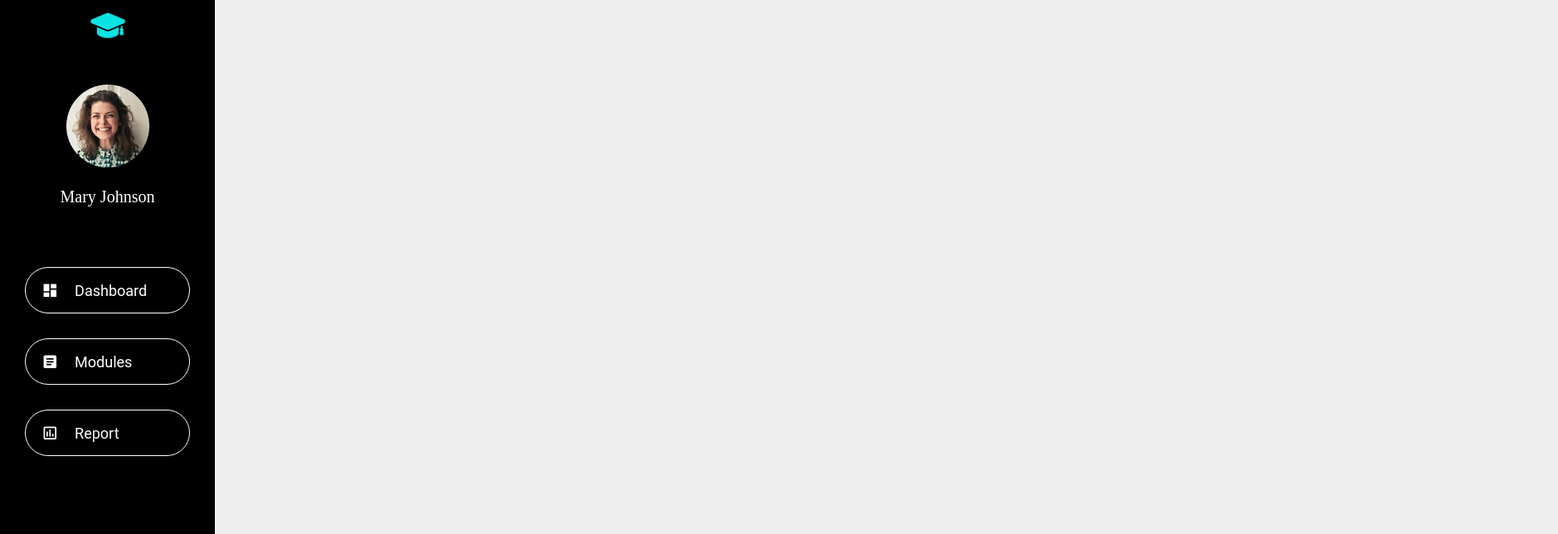
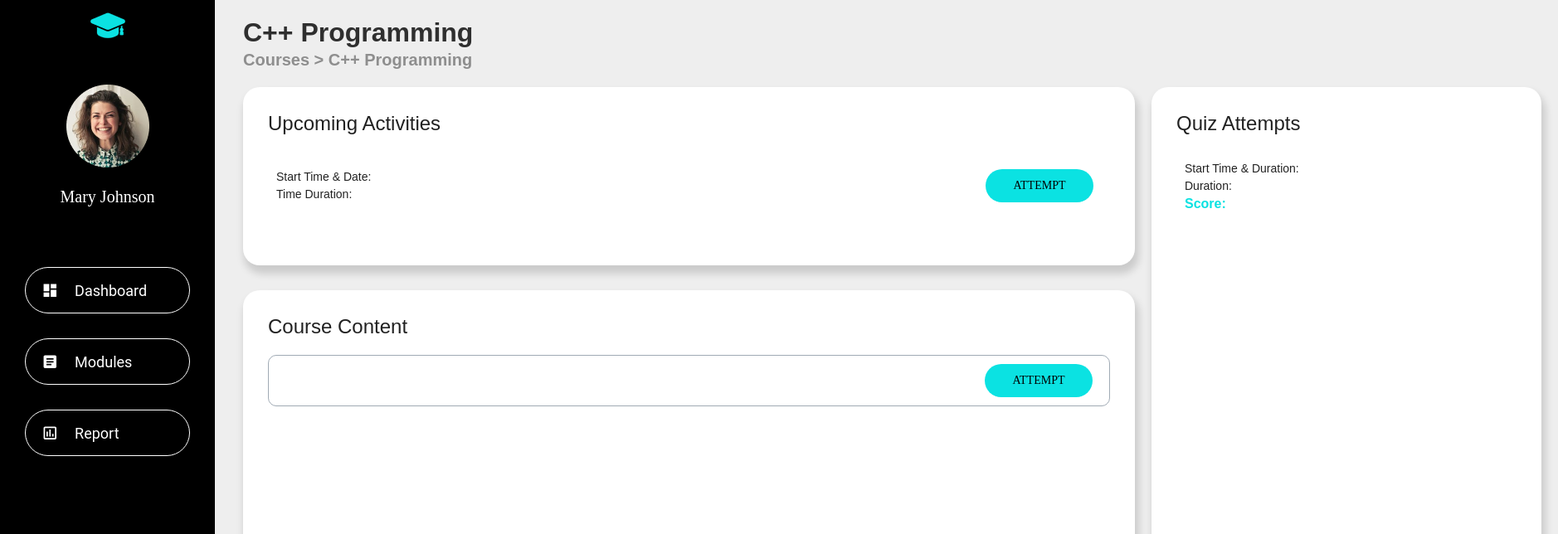
Before and after one commit to Enara123/LearningManagement, a React (Create React App) app in the folder frontend/: page /student/course-info in a window 1280 px wide. Shown: the top 644 px of the page at 83% size, 1878 px wide, since content can reach past the window. Built offline with nearby package versions, Linux system fonts and the light colour scheme.

Commit message:
New changes

```diff
--- a/frontend/src/App.js
+++ b/frontend/src/App.js
@@ -12,6 +12,9 @@ import ModuleInfo from "./scenes/modules/moduleInfo";
 import ModuleMenu from "./scenes/modules/moduleMenu";
 import CreateModule from "./scenes/modules/createModule";
 import CreateAssessment from "./scenes/modules/CreateAssessment";
+import Courses from "./scenes/student/Courses";
+import CourseInfo from "./scenes/student/CourseInfo";
+import AttemptQuiz from "./scenes/student/AttemptQuiz";
 
 function App() {
   const location = useLocation();
@@ -46,14 +49,17 @@ function App() {
         },
         h4: {
           fontFamily: ["Montserrat", "sans-serif"].join(","),
+          fontWeight: "bold",
           fontSize: 20,
         },
         h5: {
           fontFamily: ["Montserrat", "sans-serif"].join(","),
+          fontWeight: "bold",
           fontSize: 16,
         },
         h6: {
           fontFamily: ["Montserrat", "sans-serif"].join(","),
+          fontWeight: "bold",
           fontSize: 14,
         },
         body1: {
@@ -118,6 +124,30 @@ function App() {
               </main>
             }
           />
+          <Route
+            path="/student/courses"
+            element={
+              <main className="content">
+                <Courses />
+              </main>
+            }
+          />
+          <Route
+            path="/student/course-info"
+            element={
+              <main className="content">
+                <CourseInfo />
+              </main>
+            }
+          />
+          <Route
+            path="/student/courses/attempt-quiz"
+            element={
+              <main className="content">
+                <AttemptQuiz />
+              </main>
+            }
+          />
         </Routes>
       </div>
     </ThemeProvider>
--- /dev/null
+++ b/frontend/src/components/QuestionCard.js
@@ -0,0 +1,54 @@
+import { React } from "react";
+import { Box, Typography, Radio } from "@mui/material";
+import PaperBg from "./PaperBg";
+import { useState } from "react";
+
+// const AnswerProp = ({ answer }) => {
+//   const [selectedValue, setSelectedValue] = useState("a");
+
+//   const handleChange = (event) => {
+//     setSelectedValue(event.target.value);
+//   };
+//   return (
+//     <Box
+//       display="flex"
+//       alignItems="center"
+//       sx={{
+//         border: "1px solid #A0AAB4",
+//         borderRadius: "10px",
+//         padding: "10px",
+//         marginTop: "20px",
+//       }}
+//     >
+//       <Box>
+//         <Radio
+//           checked={selectedValue === "a"}
+//           onChange={handleChange}
+//           value="a"
+//           name="radio-buttons"
+//           inputProps={{ "aria-label": "A" }}
+//         />
+//       </Box>
+//       <Typography>{answer}</Typography>
+//     </Box>
+//   );
+// };
+
+const QuestionCard = ({ question }) => {
+  return (
+    <Box>
+      <PaperBg customWidth={1020} customHeight={466}>
+        <Box sx={{ padding: "30px" }}>
+          <Typography variant="h4">Question Number</Typography>
+          <Typography variant="body1" mt="10px">
+            Which of the following is the correct syntax of including a user
+            defined header files in C++?
+          </Typography>
+          <AnswerProp />
+        </Box>
+      </PaperBg>
+    </Box>
+  );
+};
+
+export default QuestionCard;
--- /dev/null
+++ b/frontend/src/components/QuizField.js
@@ -0,0 +1,23 @@
+import { Box, Typography } from "@mui/material";
+
+const QuizField = ({ title, time, duration, score, assessmentId }) => {
+  return (
+    <Box
+      sx={{
+        padding: "10px",
+        marginTop: "20px",
+      }}
+    >
+      <Typography variant="h5" fontWeight="bold">
+        {title}
+      </Typography>
+      <Typography variant="body1">Start Time & Duration: {time}</Typography>
+      <Typography variant="body1">Duration: {duration}</Typography>
+      <Typography variant="h5" color="#0be2e2">
+        Score: {score}
+      </Typography>
+    </Box>
+  );
+};
+
+export default QuizField;
--- /dev/null
+++ b/frontend/src/components/StuAssessField.js
@@ -0,0 +1,37 @@
+import { Box, Typography } from "@mui/material";
+import LMSButton from "./LMSButton";
+
+const AssessmentField = ({ title, questions, duration, assessmentId }) => {
+  return (
+    <Box
+      sx={{
+        border: "1px solid #A0AAB4",
+        borderRadius: "10px",
+        padding: "10px",
+        marginTop: "20px",
+      }}
+    >
+      <Typography variant="h4" fontWeight="bold">
+        {title}
+      </Typography>
+      <Box display="flex" justifyContent="space-between" alignItems="center">
+        <Box display="flex">
+          <Typography sx={{ mr: "20px" }}>{questions}</Typography>
+          <Typography>{duration}</Typography>
+        </Box>
+        <Box>
+          <LMSButton
+            sx={{ mt: "0", mb: "0", mr: "10px" }}
+            customWidth="130px"
+            customHeight="40px"
+            customFontSize="14px"
+          >
+            Attempt
+          </LMSButton>
+        </Box>
+      </Box>
+    </Box>
+  );
+};
+
+export default AssessmentField;
--- /dev/null
+++ b/frontend/src/components/UpcomingAct.js
@@ -0,0 +1,35 @@
+import { Box, Typography } from "@mui/material";
+import LMSButton from "./LMSButton";
+
+const UpcomingAct = ({ title, time, duration, assessmentId }) => {
+  return (
+    <Box
+      sx={{
+        padding: "10px",
+        marginTop: "20px",
+      }}
+    >
+      <Typography variant="h4" fontWeight="bold" marginBottom="10px">
+        {title}
+      </Typography>
+      <Box display="flex" justifyContent="space-between" alignItems="center">
+        <Box>
+          <Typography sx={{ mr: "20px" }}>Start Time & Date: {time}</Typography>
+          <Typography>Time Duration: {duration}</Typography>
+        </Box>
+        <Box>
+          <LMSButton
+            sx={{ mt: "0", mb: "0", mr: "10px" }}
+            customWidth="130px"
+            customHeight="40px"
+            customFontSize="14px"
+          >
+            Attempt
+          </LMSButton>
+        </Box>
+      </Box>
+    </Box>
+  );
+};
+
+export default UpcomingAct;
--- /dev/null
+++ b/frontend/src/scenes/student/AttemptQuiz.js
@@ -0,0 +1,64 @@
+import { Box, Typography } from "@mui/material";
+import Header from "../../components/Header";
+import PaperBg from "../../components/PaperBg";
+import QuestionCard from "../../components/QuestionCard";
+
+const QuestionPreview = ({ number }) => {
+  return (
+    <Box
+      sx={{
+        width: "35px",
+        height: "46px",
+        backgroundColor: "#D9D9D9",
+        margin: "10px",
+      }}
+    >
+      <Typography variant="h6" textAlign="center">
+        {number}
+      </Typography>
+      <Box sx={{ width: "35px", height: "23px", backgroundColor: "#505050" }} />
+    </Box>
+  );
+};
+
+const AttemptQuiz = () => {
+  return (
+    <Box mt="20px">
+      <Box display="flex" justifyContent="space-between" alignItems="center">
+        <Header title="Attempt Quiz" subtitle="Courses > C++ Programming" />
+      </Box>
+      <Box display="flex">
+        {/* Question Card */}
+        <Box>
+          <QuestionCard />
+        </Box>
+
+        {/* Quiz Navigation */}
+        <Box sx={{ ml: "50px" }}>
+          <PaperBg customWidth={442} customHeight={300}>
+            <Box sx={{ padding: "20px 30px" }}>
+              <Typography variant="h4">Quiz Navigation</Typography>
+            </Box>
+            <Box display="flex" flexWrap="wrap" sx={{ ml: "20px", mr: "20px" }}>
+              <QuestionPreview number="1" />
+              <QuestionPreview number="2" />
+              <QuestionPreview number="3" />
+              <QuestionPreview number="4" />
+              <QuestionPreview number="5" />
+              <QuestionPreview number="6" />
+              <QuestionPreview number="7" />
+              <QuestionPreview number="8" />
+              <QuestionPreview number="9" />
+              <QuestionPreview number="10" />
+            </Box>
+            <Typography variant="h5" color="#FF0000" m="20px 30px">
+              Time: 00:00:00
+            </Typography>
+          </PaperBg>
+        </Box>
+      </Box>
+    </Box>
+  );
+};
+
+export default AttemptQuiz;
--- /dev/null
+++ b/frontend/src/scenes/student/CourseInfo.js
@@ -0,0 +1,47 @@
+import { Box, Typography } from "@mui/material";
+import Header from "../../components/Header";
+import PaperBg from "../../components/PaperBg";
+import UpcomingAct from "../../components/UpcomingAct";
+import StuAssessField from "../../components/StuAssessField";
+import QuizField from "../../components/QuizField";
+
+const CourseInfo = () => {
+  return (
+    <Box mt="20px">
+      <Box display="flex" justifyContent="space-between" alignItems="center">
+        <Header title="C++ Programming" subtitle="Courses > C++ Programming" />
+      </Box>
+      <Box display="flex">
+        <Box>
+          <Box>
+            <PaperBg customWidth={1075} customHeight={215}>
+              <Box sx={{ padding: "30px" }}>
+                <Typography variant="h3">Upcoming Activities</Typography>
+                <UpcomingAct />
+              </Box>
+            </PaperBg>
+          </Box>
+          <Box mt="30px">
+            <PaperBg customWidth={1075} customHeight={655}>
+              <Box sx={{ padding: "30px" }}>
+                <Typography variant="h3">Course Content</Typography>
+                <StuAssessField />
+              </Box>
+            </PaperBg>
+          </Box>
+        </Box>
+
+        <Box>
+          <PaperBg customWidth={470} customHeight={900}>
+            <Box sx={{ padding: "30px" }}>
+              <Typography variant="h3">Quiz Attempts</Typography>
+              <QuizField />
+            </Box>
+          </PaperBg>
+        </Box>
+      </Box>
+    </Box>
+  );
+};
+
+export default CourseInfo;
--- /dev/null
+++ b/frontend/src/scenes/student/Courses.js
@@ -0,0 +1,19 @@
+import { Box, Typography } from "@mui/material";
+import Header from "../../components/Header";
+import ModuleCard from "../../components/ModuleCard";
+
+const Courses = () => {
+  return (
+    <Box mt="20px">
+      <Box display="flex" justifyContent="space-between" alignItems="center">
+        <Header title="Courses" subtitle="Access your courses here" />
+      </Box>
+      <Box display="flex">
+        <ModuleCard />
+        <ModuleCard />
+      </Box>
+    </Box>
+  );
+};
+
+export default Courses;
```
